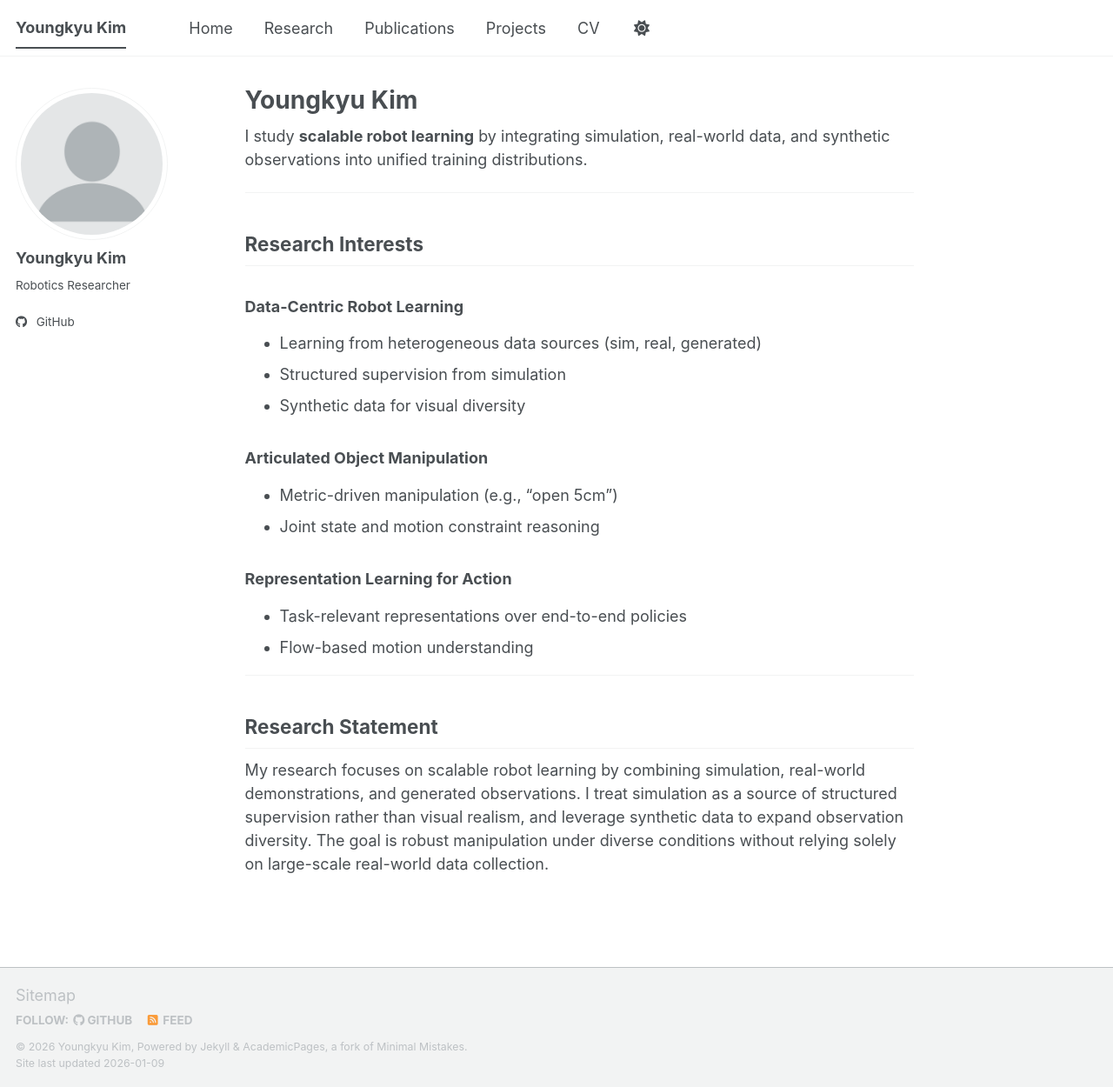
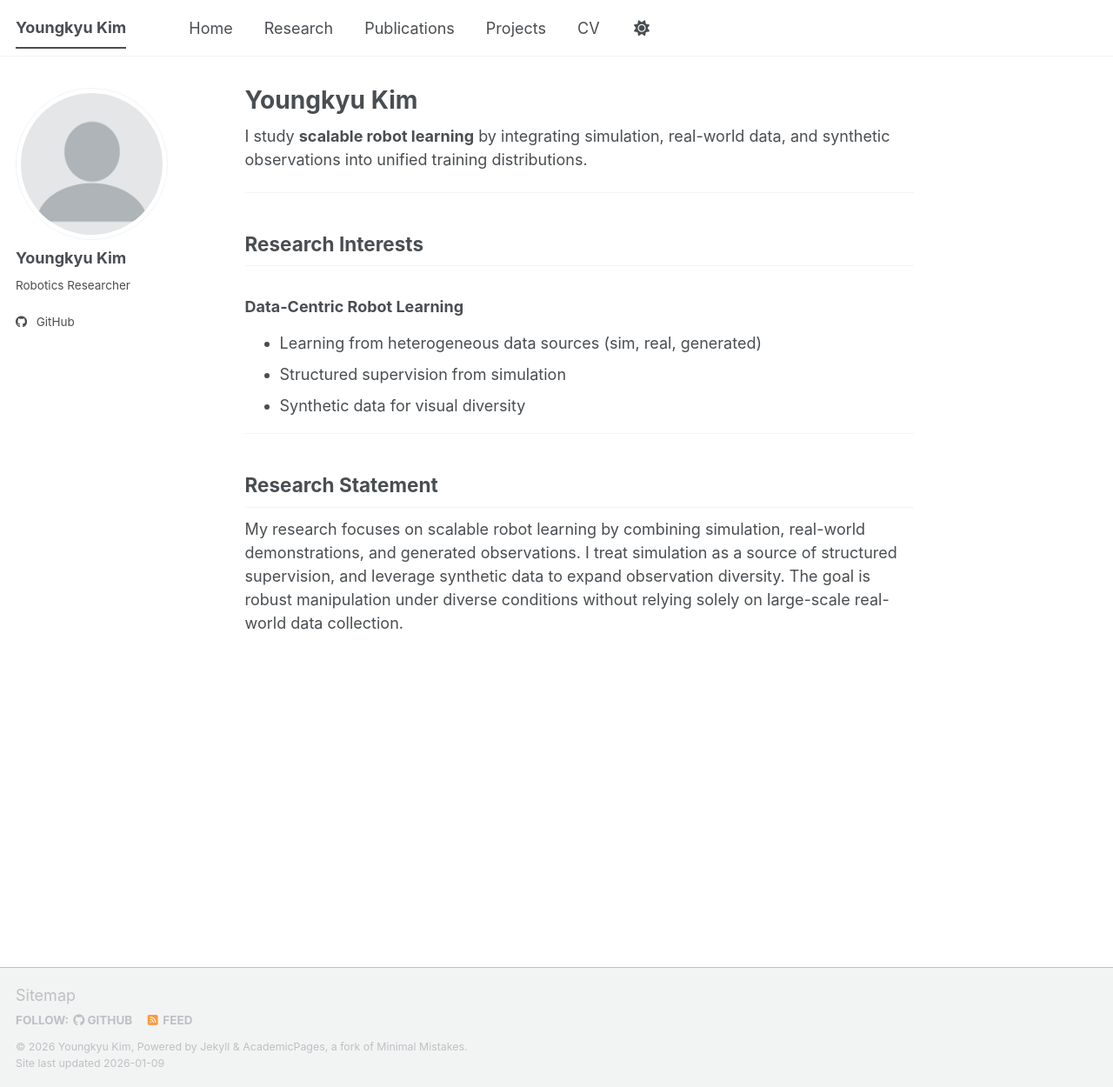
Before and after one commit to kimyg119/kimyg119.github.io, a Jekyll site: the page built from _pages/about.md, in a window 1280 px wide and 1250 px high. Shown: the whole window at 87% size. Built offline with Jekyll 4.4.1, drawn with Linux system fonts in a browser that asks for light colours; a script bundle is joined from its source files by our own code; library files that are not in the unit come from our copies.

Commit message:
Simplify research interests to focus on data-centric robot learning

```diff
--- a/_pages/about.md
+++ b/_pages/about.md
@@ -18,16 +18,8 @@ I study **scalable robot learning** by integrating simulation, real-world data,
 - Structured supervision from simulation
 - Synthetic data for visual diversity
 
-### Articulated Object Manipulation
-- Metric-driven manipulation (e.g., "open 5cm")
-- Joint state and motion constraint reasoning
-
-### Representation Learning for Action
-- Task-relevant representations over end-to-end policies
-- Flow-based motion understanding
-
 ---
 
 ## Research Statement
 
-My research focuses on scalable robot learning by combining simulation, real-world demonstrations, and generated observations. I treat simulation as a source of structured supervision rather than visual realism, and leverage synthetic data to expand observation diversity. The goal is robust manipulation under diverse conditions without relying solely on large-scale real-world data collection.
+My research focuses on scalable robot learning by combining simulation, real-world demonstrations, and generated observations. I treat simulation as a source of structured supervision, and leverage synthetic data to expand observation diversity. The goal is robust manipulation under diverse conditions without relying solely on large-scale real-world data collection.
```
